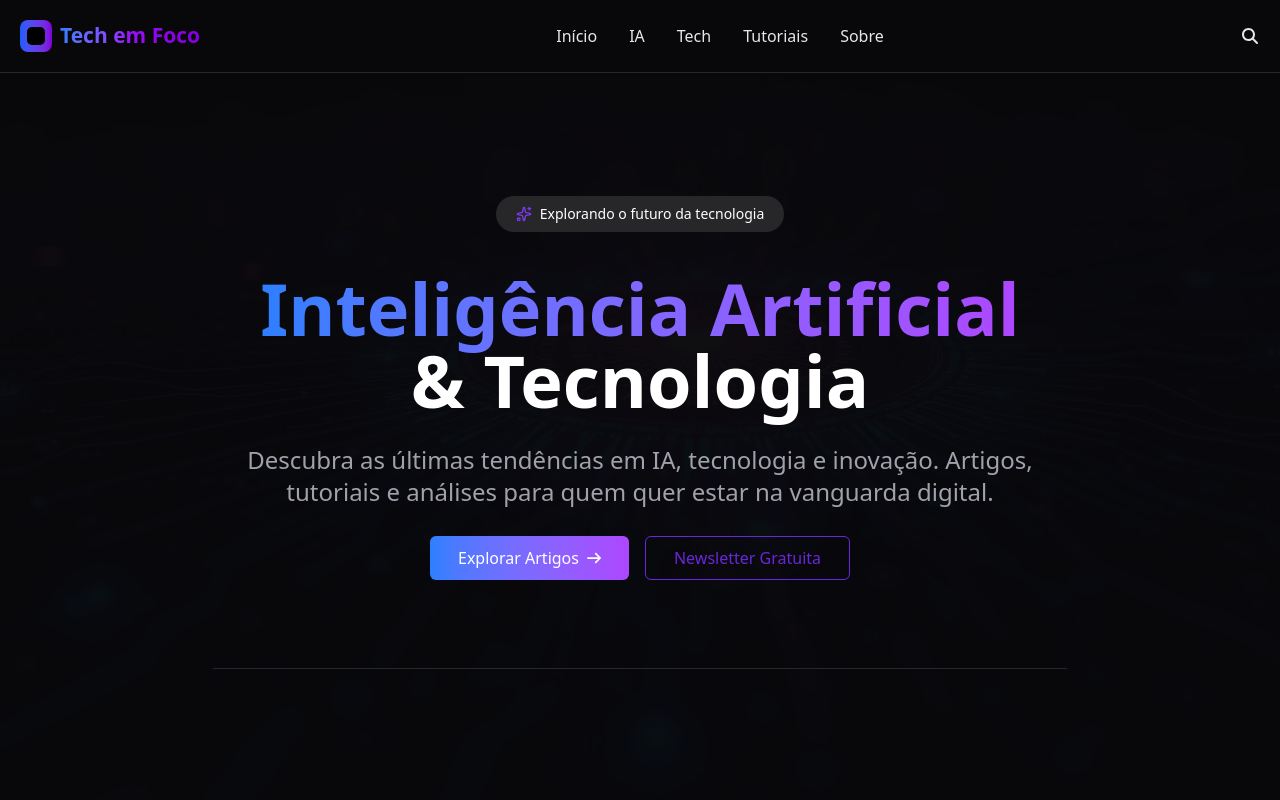
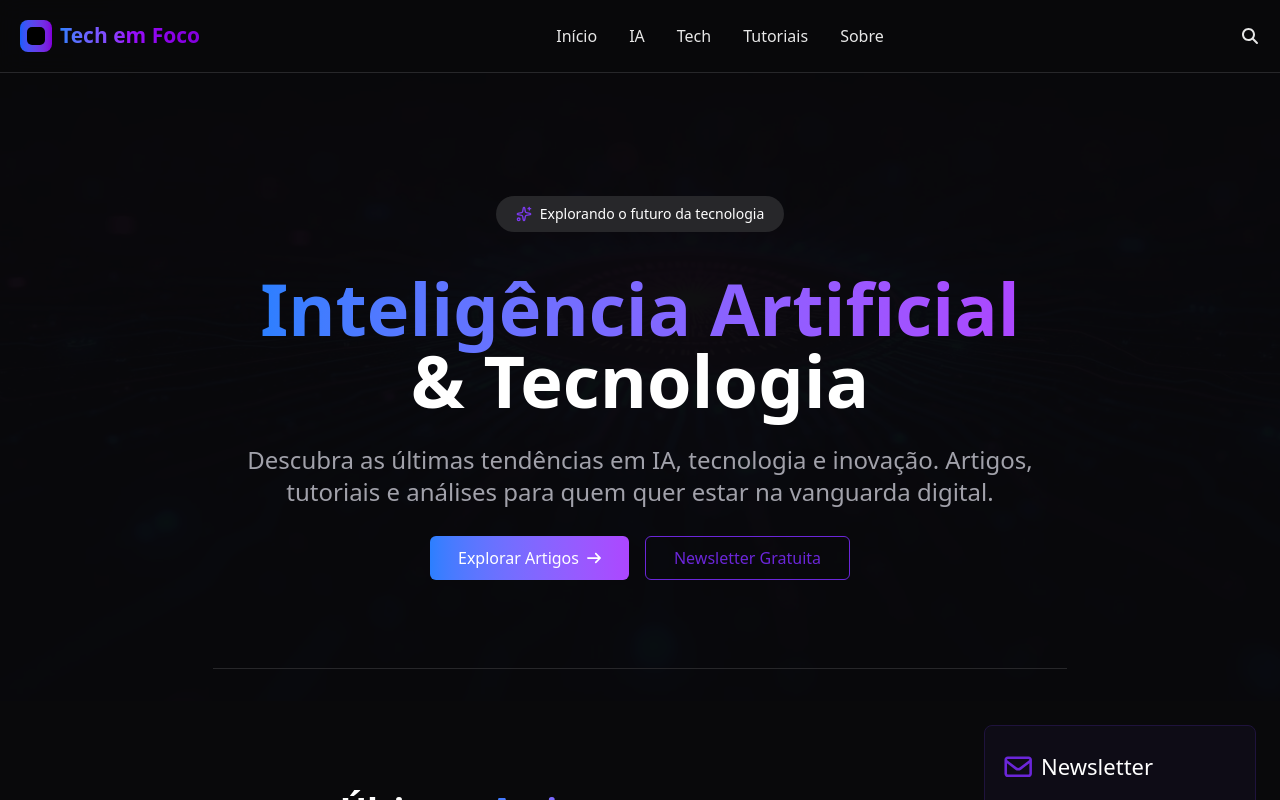
Before and after one commit to KQu1nn/tech-em-foco, a Vue app: page / in a window 1280 px wide. Shown: the top 800 px of the page. Built offline with nearby package versions, Linux system fonts and the light colour scheme.

Commit message:
componente footer + ajuste na estilização

```diff
--- a/package.json
+++ b/package.json
@@ -6,10 +6,12 @@
   "engines": {
     "node": "^20.19.0 || >=22.12.0"
   },
+  "homepage": "https://KQu1nn.github.io/tech-em-foco",
   "scripts": {
     "dev": "vite",
     "build": "vite build",
-    "preview": "vite preview"
+    "preview": "vite preview",
+    "deploy": "gh-pages -d dist"
   },
   "dependencies": {
     "@fortawesome/fontawesome-svg-core": "^7.0.0",
@@ -26,6 +28,7 @@
   },
   "devDependencies": {
     "@vitejs/plugin-vue": "^6.0.1",
+    "gh-pages": "^6.3.0",
     "vite": "^7.0.6",
     "vite-plugin-vue-devtools": "^8.0.0"
   }
--- a/src/components/Hero.vue
+++ b/src/components/Hero.vue
@@ -1,6 +1,6 @@
 <template>
     <div
-        class="min-h-screen relative bg-center bg-no-repeat bg-cover bg-[url(@/assets/hero.jpg)]">
+        class="min-h-full relative bg-center bg-no-repeat bg-cover bg-[url(@/assets/hero.jpg)]">
         <div class="absolute inset-0 bg-[#09090bf8]"></div>
 
         <div class="relative z-10 pt-24 space-y-4">
--- a/src/router/index.js
+++ b/src/router/index.js
@@ -1,6 +1,4 @@
-// src/router/index.js
-
-import { createRouter, createWebHistory } from 'vue-router'
+import { createRouter, createWebHashHistory } from 'vue-router'
 
 // Importação das páginas
 import Home from '@/views/Home.vue'
@@ -10,7 +8,7 @@ const routes = [
 ]
 
 const router = createRouter({
-  history: createWebHistory(),
+  history: createWebHashHistory(), // <--- aqui mudou para hash
   routes,
 })
 
--- a/vite.config.js
+++ b/vite.config.js
@@ -7,6 +7,7 @@ import vueDevTools from 'vite-plugin-vue-devtools'
 
 // https://vite.dev/config/
 export default defineConfig({
+  base: '/tech-em-foco/',
   plugins: [
     vue(),
     vueDevTools(),
```
Also changed, not shown: 1 other file (tests, documents, lock files or other folders).
